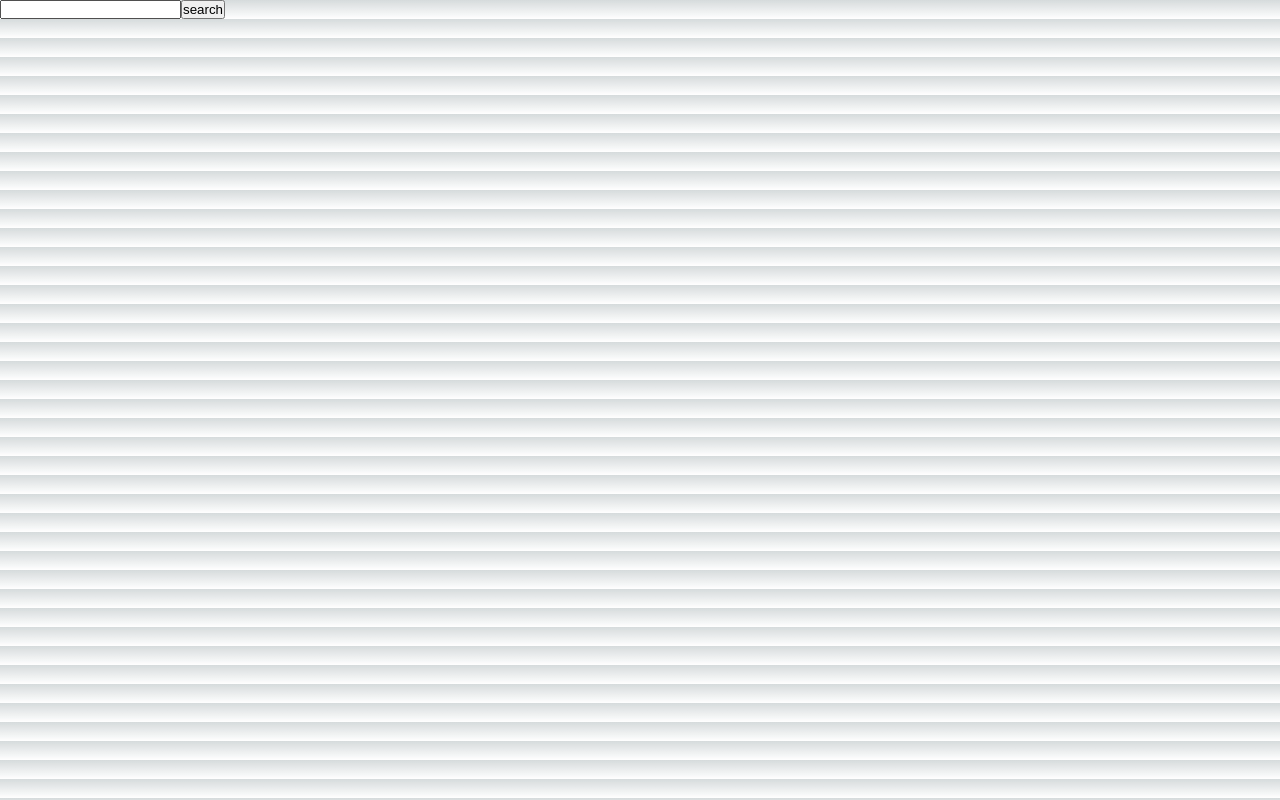
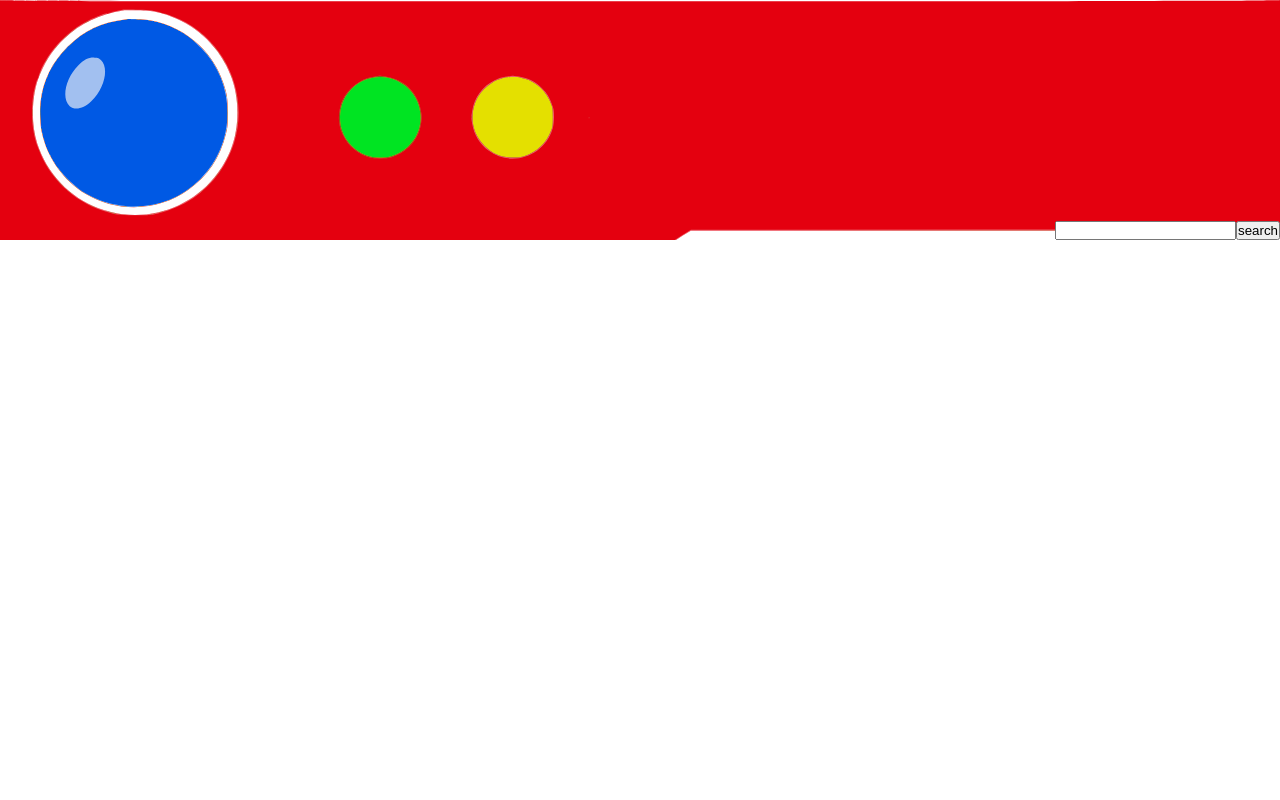
Before and after one commit to jas2johns/puppydex, a Next.js app: page /fetch in a window 1280 px wide. Built offline with nearby package versions, Linux system fonts and the light colour scheme.

Commit message:
banner and switch statement

```diff
--- a/src/components/Card.js
+++ b/src/components/Card.js
@@ -1,12 +1,16 @@
-import {dogs} from '../pages/dogGroups';
+import { getCardColor } from "../pages/dogGroups";
 
 export default function BreedCard(props) {
 	const { breed } = props;
 	return (
-		<>
+		<div
+			style={{
+				backgroundColor: getCardColor(breed.breed_group),
+			}}
+		>
 			<h1>A Breed Card</h1>
 			<img src={breed.imageUrl} width={200} />
 			<h3>{breed.height.imperial}</h3>
-		</>
+		</div>
 	);
 }
--- a/src/pages/api/search.js
+++ b/src/pages/api/search.js
@@ -1,31 +1,39 @@
 // Next.js API route support: https://nextjs.org/docs/api-routes/introduction
 
-import axios from 'axios';
+import axios from "axios";
 
-const baseUrl = 'https://api.thedogapi.com/';
+const baseUrl = "https://api.thedogapi.com/";
 export default async function handler(req, res) {
 	// read the query from the request
 	try {
-		const response = await axios.get(baseUrl + `v1/breeds/search?limit=10&page=0&q=${req.query.term}`, {
-			headers: {
-				'x-api-key': 'live_gPOoAfRbgovE80W0XvqyidYXNAhOaM0brZAye65mJ4nHiiMwk2bBedxS7UxZA5m1'
+		const response = await axios.get(
+			baseUrl + `v1/breeds/search?limit=10&page=0&q=${req.query.term}`,
+			{
+				headers: {
+					"x-api-key":
+						"live_gPOoAfRbgovE80W0XvqyidYXNAhOaM0brZAye65mJ4nHiiMwk2bBedxS7UxZA5m1",
+				},
 			}
-		});
+		);
 
 		// get the first 3 breeds from the response
-		const firstThreeBreeds = response.data.slice(0, 3);
+		//const firstThreeBreeds = response.data.slice(0, 3);
+		const firstThreeBreeds = [response.data[0]];
 		console.log(firstThreeBreeds);
 
 		// create a function that takes an array of Ids and returns
 		// promises that will get the image for each of the image Ids
 		const getImagesForBreeds = (breedImageIds) => {
 			console.log(breedImageIds);
-			return breedImageIds.map((imageId) => axios.get(baseUrl + `v1/images/${imageId}`));
+			return breedImageIds.map((imageId) =>
+				axios.get(baseUrl + `v1/images/${imageId}`)
+			);
 		};
 
 		// get only the image Ids
-		const imageIds = firstThreeBreeds.filter(b => b.reference_image_id).map((b) => b.reference_image_id);
-
+		const imageIds = firstThreeBreeds
+			.filter((b) => b.reference_image_id)
+			.map((b) => b.reference_image_id);
 
 		// get the result of the call to getImagesForBreeds
 		const imageResults = await Promise.all(getImagesForBreeds(imageIds));
--- a/src/pages/dogGroups.js
+++ b/src/pages/dogGroups.js
@@ -1,15 +1,18 @@
-export function dogs() {
-	const dogs = {
-	  sporting: '#C38E70',
-	  hound: '#8A5A44',
-	  working: '#B07D62',
-	  terrier: '#9D6B53',
-	  toy: '#E6B8A2',
-	  noSporting: '#CD9777',
-	  herding: '#D69F7E',
-	  miscellaneousServices: '#774936',
-	  foundationStockService: '#DEAB90'
-	};
+const dogs = {
+	sporting: "#C38E70",
+	hound: "#8A5A44",
+	working: "#B07D62",
+	terrier: "#9D6B53",
+	toy: "#E6B8A2",
+	noSporting: "#CD9777",
+	herding: "#D69F7E",
+	miscellaneousServices: "#774936",
+	foundationStockService: "#DEAB90",
+};
 
-	return dogs;
-  };
+export function getCardColor(dogGroup) {
+	switch (dogGroup) {
+		case "Non-Sporting":
+			return dogs.noSporting;
+	}
+}
--- a/src/pages/fetch.js
+++ b/src/pages/fetch.js
@@ -1,17 +1,17 @@
-import BreedCard from '@/components/Card';
-import axios from 'axios';
-import React, { useEffect, useState } from 'react';
+import BreedCard from "@/components/Card";
+import axios from "axios";
+import React, { useEffect, useState } from "react";
+import styles from "../styles/Home.module.css";
 
 // const baseURL = "https://jsonplaceholder.typicode.com/posts/1";
 
 export default function App() {
 	// use the useState hook to initialize a value for the breeds that
 	// the cards will use
-	const [ breedResults, setBreedResults ] = useState([]);
+	const [breedResults, setBreedResults] = useState([]);
 	const [searchTerm, setSearchTerm] = useState();
 
-
-	const search = ()=> {
+	const search = () => {
 		axios.get(`/api/search?term=${searchTerm}`).then((response) => {
 			console.log(response.data);
 			setBreedResults(response.data);
@@ -20,12 +20,21 @@ export default function App() {
 
 	return (
 		<div>
-			{/* will update the state */}
-			<input type="text" onChange={(e)=> setSearchTerm(e.target.value)} />
-			<button onClick={search}>search</button>
+			<header className={styles["header"]}>
+				{/* will update the state */}
+				<div className={styles["search"]}>
+					<input
+						type="text"
+						onChange={(e) => setSearchTerm(e.target.value)}
+					/>
+					<button onClick={search}>search</button>
+				</div>
+			</header>
+
 			{/* Map through the breed search results and
 			render a card for each one */}
-			{breedResults.length>0 && breedResults.map((br) => <BreedCard key={br.id} breed={br} />)}
+			{breedResults.length > 0 &&
+				breedResults.map((br) => <BreedCard key={br.id} breed={br} />)}
 		</div>
 	);
 }
--- a/src/styles/Home.module.css
+++ b/src/styles/Home.module.css
@@ -5,6 +5,25 @@
 	align-items: center;
 	padding: 6rem;
 	min-height: 100vh;
+}
+
+.header {
+	background-image: url("/images/Pokedex_Biggify_3_1_Traced.svg");
+	background-size: 100%;
+	min-height: 15rem;
+	display: grid;
+	grid-template-cols: 3fr 1fr;
+	grid-template-rows: 1fr;
+	justify-content: end;
+}
+
+.header .search {
+	align-self: end;
+	/* margin-bottom: 1rem; */
+}
+
+.header .search input {
+	/* background-color: white; */
 }
 
 .description {
@@ -97,7 +116,7 @@
 
 .center::before,
 .center::after {
-  content: '';
+	content: "";
 	left: 50%;
 	position: absolute;
 	filter: blur(45px);
@@ -125,7 +144,7 @@
 
 .thirteen::before,
 .thirteen::after {
-  content: '';
+	content: "";
 	position: absolute;
 	z-index: -1;
 }
--- a/src/styles/globals.css
+++ b/src/styles/globals.css
@@ -1,9 +1,9 @@
 :root {
 	--max-width: 1100px;
 	--border-radius: 12px;
-  --font-mono: ui-monospace, Menlo, Monaco, 'Cascadia Mono', 'Segoe UI Mono',
-    'Roboto Mono', 'Oxygen Mono', 'Ubuntu Monospace', 'Source Code Pro',
-    'Fira Mono', 'Droid Sans Mono', 'Courier New', monospace;
+	--font-mono: ui-monospace, Menlo, Monaco, "Cascadia Mono", "Segoe UI Mono",
+		"Roboto Mono", "Oxygen Mono", "Ubuntu Monospace", "Source Code Pro",
+		"Fira Mono", "Droid Sans Mono", "Courier New", monospace;
 
 	--foreground-rgb: 0, 0, 0;
 	--background-start-rgb: 214, 219, 220;
@@ -46,7 +46,10 @@
 		--background-start-rgb: 0, 0, 0;
 		--background-end-rgb: 0, 0, 0;
 
-    --primary-glow: radial-gradient(rgba(1, 65, 255, 0.4), rgba(1, 65, 255, 0));
+		--primary-glow: radial-gradient(
+			rgba(1, 65, 255, 0.4),
+			rgba(1, 65, 255, 0)
+		);
 		--secondary-glow: linear-gradient(
 			to bottom right,
 			rgba(1, 65, 255, 0),
@@ -86,13 +89,6 @@ body {
 }
 
 body {
-  color: rgb(var(--foreground-rgb));
-  background: linear-gradient(
-      to bottom,
-      transparent,
-      rgb(var(--background-end-rgb))
-    )
-    rgb(var(--background-start-rgb));
 }
 
 a {
```
Also changed, not shown: public/images/Pokedex_Biggify_3_1_Traced.svg (added). Lines whose indentation alone changed are shown as unchanged.
